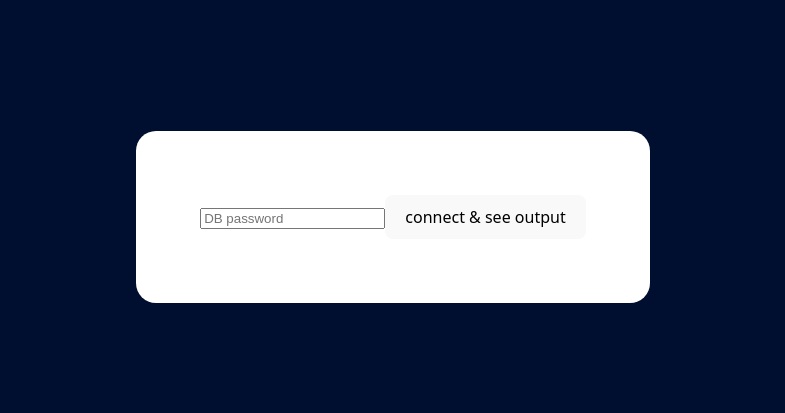
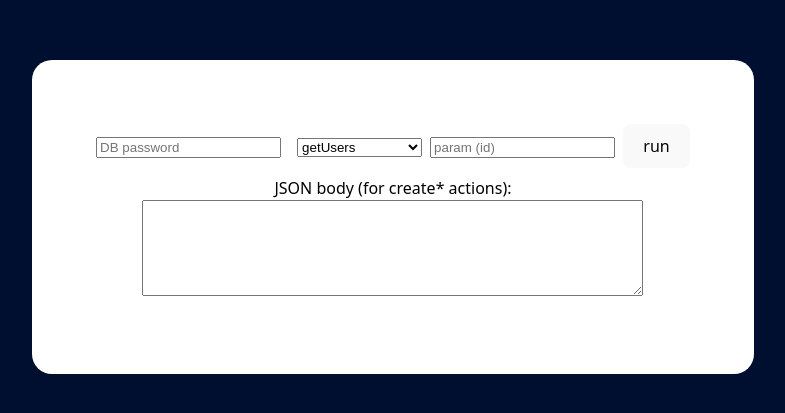
Before and after one commit to KarinaJadia/StudentVideoAnalyzer, a React (Vite) app: page / in a window 1280 px wide. Shown: the part 183-596 px from the top of the page, without its empty margins (247-1032 px from the left). Built offline with nearby package versions, Linux system fonts and the light colour scheme.

Commit message:
Added functions and tests

```diff
--- a/src/App.jsx
+++ b/src/App.jsx
@@ -5,25 +5,76 @@ import './App.css'
 import FileExplorer from './FileExplorer';
 import About from './About';
 import Admin from './Admin';
-import {connectDB, getUsers} from './apis';
+import {
+  connectDB,
+  getUsers,
+  createUser,
+  getUser,
+  createChat,
+  getChat,
+  createChatLog,
+  getChatLogs,
+  createPermission,
+  getPermission,
+} from './apis';
 
 
 function App() {
   const [password, setPassword] = useState("");
   const [users, setUsers] = useState([]);
   const [error, setError] = useState("");
+  const [action, setAction] = useState('getUsers');
+  const [param, setParam] = useState('');
+  const [bodyText, setBodyText] = useState('');
+  const [result, setResult] = useState(null);
 
   async function handleClick() {
     setError("");
     setUsers([]);
+    setResult(null);
 
     try {
       // connect to DB
       await connectDB(password);
 
-      // replace with other functions as you go along
-      const data = await getUsers();
+      // dispatch based on selected action
+      let data;
+      switch (action) {
+        case 'connectDB':
+          data = await connectDB(password);
+          break;
+        case 'getUsers':
+          data = await getUsers();
           setUsers(data);
+          break;
+        case 'createUser':
+          data = await createUser(JSON.parse(bodyText));
+          break;
+        case 'getUser':
+          data = await getUser(param);
+          break;
+        case 'createChat':
+          data = await createChat(JSON.parse(bodyText));
+          break;
+        case 'getChat':
+          data = await getChat(param);
+          break;
+        case 'createChatLog':
+          data = await createChatLog(JSON.parse(bodyText));
+          break;
+        case 'getChatLogs':
+          data = await getChatLogs(param);
+          break;
+        case 'createPermission':
+          data = await createPermission(JSON.parse(bodyText));
+          break;
+        case 'getPermission':
+          data = await getPermission(param);
+          break;
+        default:
+          data = { message: 'unknown action' };
+      }
+      setResult(data);
     } catch (err) {
       setError(err.message || "Something went wrong");
     }
@@ -34,21 +85,49 @@ function App() {
       {/* <About /> */}
       {/* <Admin /> */}
       <div style={{ padding: "2rem" }}>
+        <div style={{ marginBottom: 8 }}>
           <input
             type="password"
             placeholder="DB password"
             value={password}
             onChange={(e) => setPassword(e.target.value)}
-          // style={{ marginRight: "1rem" }}
+            style={{ marginRight: "1rem" }}
           />
-        <button onClick={handleClick}>connect & see output</button>
+          <select value={action} onChange={(e) => setAction(e.target.value)} style={{ marginRight: 8 }}>
+            <option value="getUsers">getUsers</option>
+            <option value="createUser">createUser</option>
+            <option value="getUser">getUser</option>
+            <option value="createChat">createChat</option>
+            <option value="getChat">getChat</option>
+            <option value="createChatLog">createChatLog</option>
+            <option value="getChatLogs">getChatLogs</option>
+            <option value="createPermission">createPermission</option>
+            <option value="getPermission">getPermission</option>
+          </select>
+          <input placeholder="param (id)" value={param} onChange={(e) => setParam(e.target.value)} style={{ marginRight: 8 }} />
+          <button onClick={handleClick}>run</button>
+        </div>
+
+        <div style={{ marginBottom: 8 }}>
+          <label>JSON body (for create* actions):</label>
+          <br />
+          <textarea value={bodyText} onChange={(e) => setBodyText(e.target.value)} rows={6} cols={60} />
+        </div>
 
         {error && <p style={{ color: "red" }}>Error: {error}</p>}
 
         {users.length > 0 && (
-          <pre style={{ marginTop: "1rem" }}>
-            {JSON.stringify(users, null, 2)}
-          </pre>
+          <div>
+            <h3>Users</h3>
+            <pre style={{ marginTop: "1rem" }}>{JSON.stringify(users, null, 2)}</pre>
+          </div>
+        )}
+
+        {result && (
+          <div>
+            <h3>Result</h3>
+            <pre style={{ marginTop: "1rem" }}>{JSON.stringify(result, null, 2)}</pre>
+          </div>
         )}
       </div>
     </>
--- a/src/apis.js
+++ b/src/apis.js
@@ -24,3 +24,47 @@ export async function connectDB(password) {
 export async function getUsers() {
   return request("/users", "GET");
 }
+
+// Create a new user
+// user: { first_name, last_name, username, password_sha256 }
+export async function createUser(user) {
+  return request("/users", "POST", user);
+}
+
+// Get a single user by id
+export async function getUser(userId) {
+  return request(`/users/${userId}`, "GET");
+}
+
+// Create a chat
+// chat: { user_id, chat_title, video_transcript }
+export async function createChat(chat) {
+  return request("/chats", "POST", chat);
+}
+
+// Get a chat by id
+export async function getChat(chatId) {
+  return request(`/chats/${chatId}`, "GET");
+}
+
+// Create a chat log entry
+// log: { chat_id, role, content }
+export async function createChatLog(log) {
+  return request("/chat_logs", "POST", log);
+}
+
+// Get chat logs for a chat
+export async function getChatLogs(chatId) {
+  return request(`/chat_logs/${chatId}`, "GET");
+}
+
+// Create permissions
+// p: { user_id, upload_videos, save_transcript, access_admin_page }
+export async function createPermission(p) {
+  return request("/permissions", "POST", p);
+}
+
+// Get permission for a user
+export async function getPermission(userId) {
+  return request(`/permissions/${userId}`, "GET");
+}
```
Lines whose indentation alone changed are shown as unchanged.
